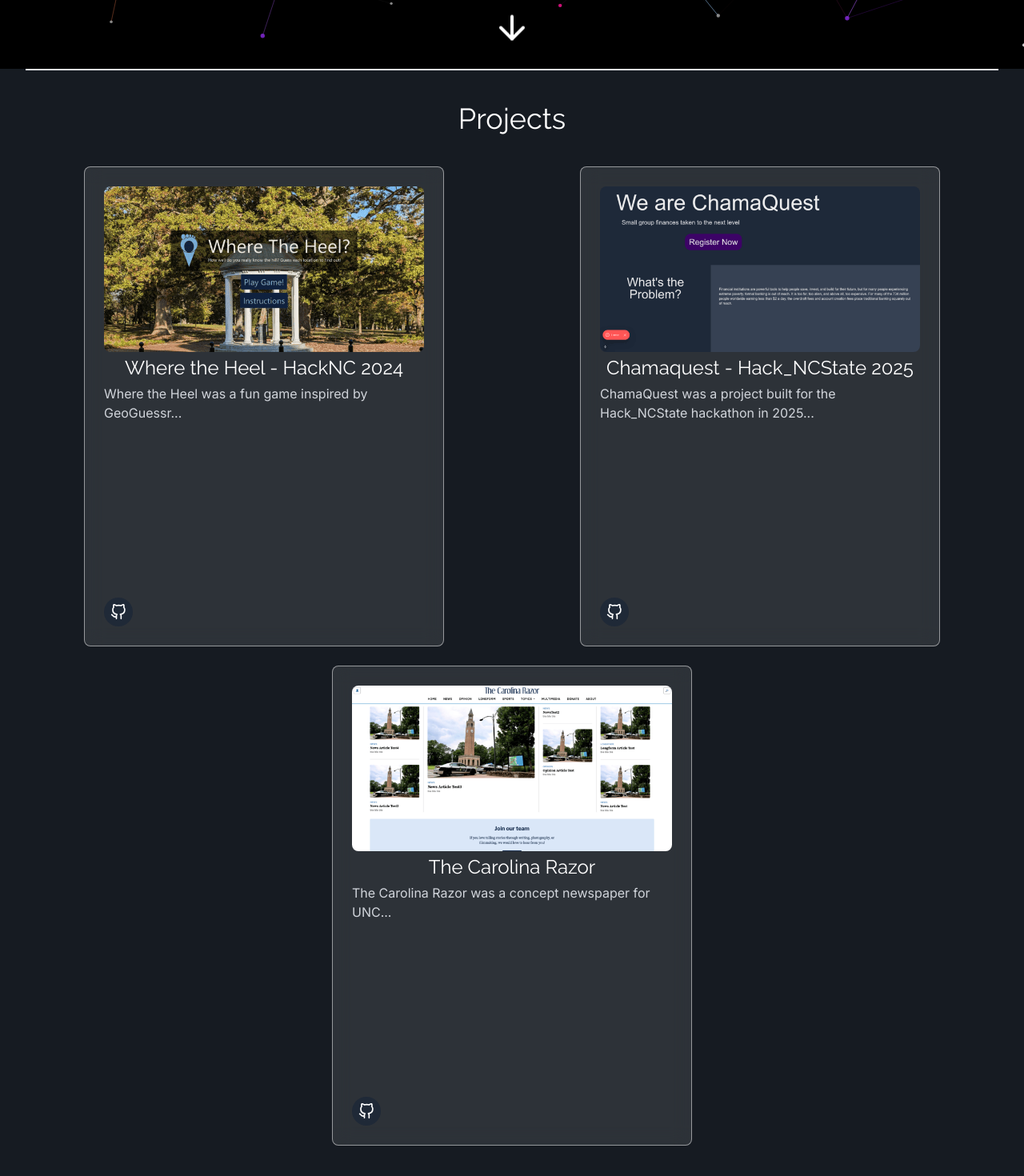
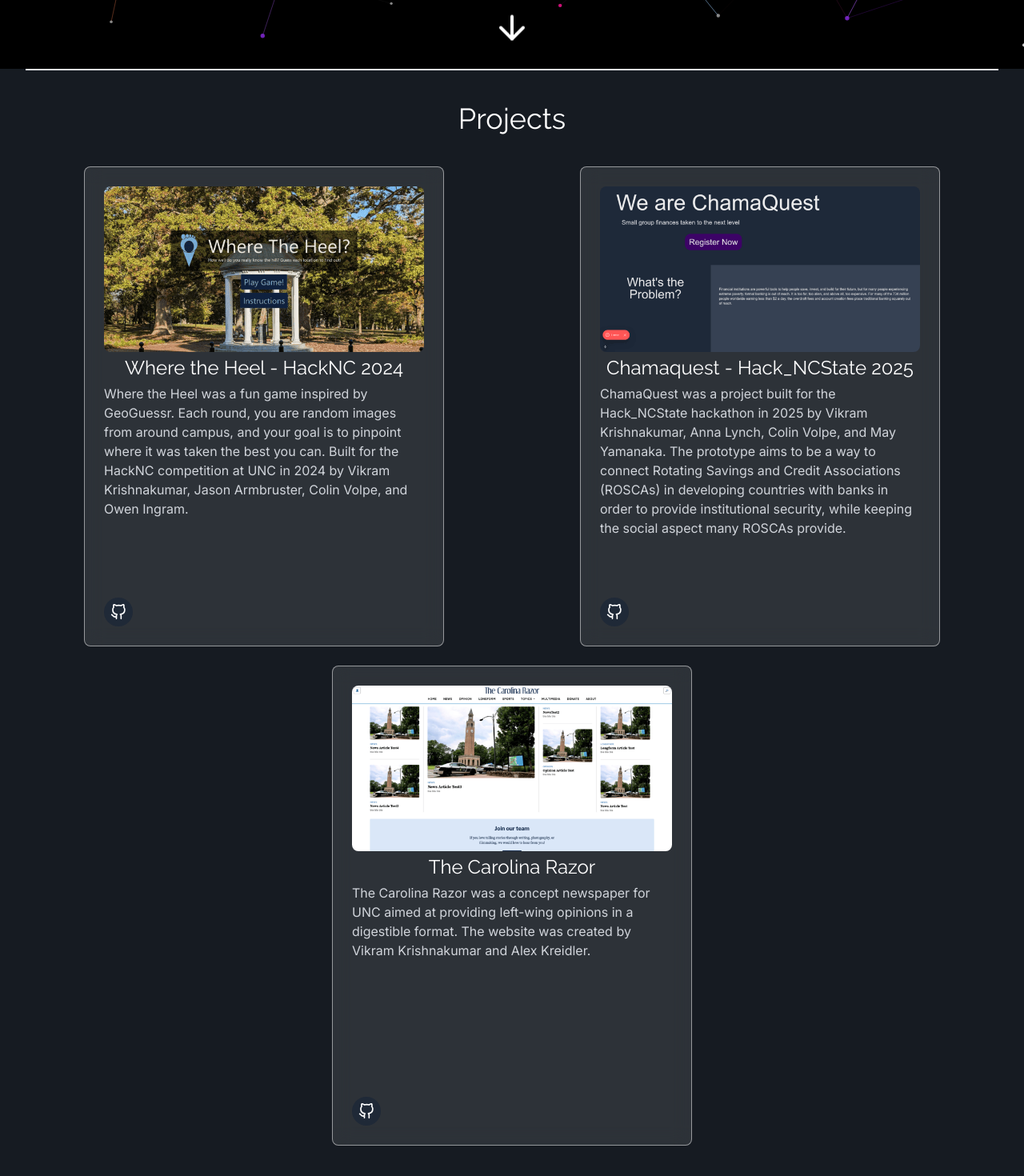
Before and after one commit to hinuiiik/portfolio, a Next.js app: page / in a window 1280 px wide. Shown: the part 714-2184 px from the top of the page at 80% size. Built offline with nearby package versions, Linux system fonts and the light colour scheme.

Commit message:
Fix box widths

```diff
--- a/src/app/page.tsx
+++ b/src/app/page.tsx
@@ -47,21 +47,30 @@
                     <ProjectBox
                         name="Where the Heel - HackNC 2024"
                         image="/wheretheheel_small_compressed.png"
-                        description="Where the Heel was a fun game inspired by GeoGuessr..."
+                        description="Where the Heel was a fun game inspired by GeoGuessr. Each round, you are random
+                        images from around campus, and your goal is to pinpoint where it was taken the best you can.
+                        Built for the HackNC competition at UNC in 2024 by Vikram Krishnakumar, Jason Armbruster,
+                        Colin Volpe, and Owen Ingram."
                         alt="Where the Heel webpage"
                         github="https://github.com/Awesomeness7/HackNC-24"
                     />
                     <ProjectBox
                         name="Chamaquest - Hack_NCState 2025"
                         image="/chamaquest_small.png"
-                        description="ChamaQuest was a project built for the Hack_NCState hackathon in 2025..."
+                        description="ChamaQuest was a project built for the Hack_NCState hackathon in 2025 by
+                        Vikram Krishnakumar, Anna Lynch, Colin Volpe, and May Yamanaka. The prototype aims to be a
+                        way to connect Rotating Savings and Credit Associations (ROSCAs) in developing countries with
+                        banks in order to provide institutional security, while keeping the social aspect many ROSCAs
+                        provide."
                         alt="Chamaquest Hackathon Project Page"
                         github="https://github.com/hinuiiik/chamaquest"
                     />
                     <ProjectBox
                         name="The Carolina Razor"
                         image="/carolinarazor_small.png"
-                        description="The Carolina Razor was a concept newspaper for UNC..."
+                        description="The Carolina Razor was a concept newspaper for UNC aimed at providing left-wing
+                        opinions in a digestible format. The website was created by Vikram Krishnakumar and
+                        Alex Kreidler."
                         alt="Carolina Razor Webpage"
                         github="https://github.com/CarolinaRazor/website"
                     />
--- a/src/app/ui/ProjectBox.tsx
+++ b/src/app/ui/ProjectBox.tsx
@@ -13,7 +13,7 @@
 
 export default function ProjectBox({ name, image, description, alt, site_link, github }: ProjectProps) {
     return (
-        <div className="mx-auto bg-white/10 backdrop-blur-md p-6 rounded-lg border border-white/50 text-left flex flex-col h-[600px] max-w-[450px]">
+        <div className="mx-auto bg-white/10 backdrop-blur-md p-6 rounded-lg border border-white/50 text-left flex flex-col h-[600px]  w-[450px]">
             {site_link ? (
                 <a href={site_link} target="_blank" rel="noopener noreferrer">
                     <Image
```
